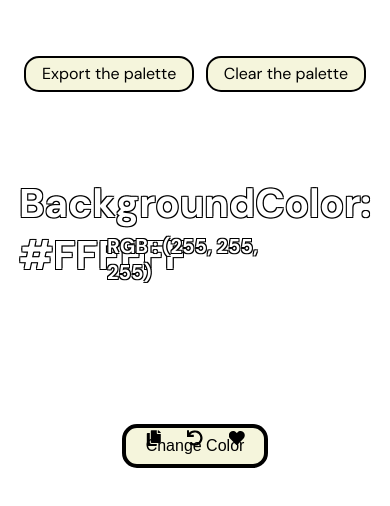
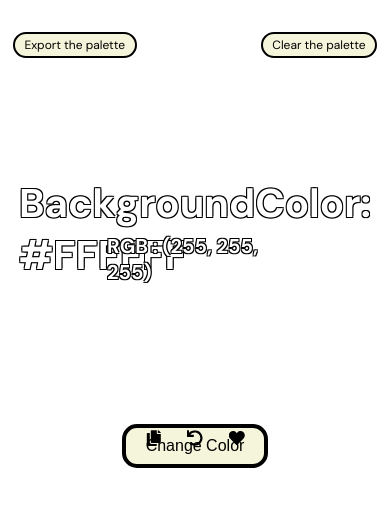
Before and after one commit to melpsh/colorExtender, a React (Vite) app: page / in a window 390 px wide. Shown: the top 506 px of the page. Built offline with nearby package versions, Linux system fonts and the light colour scheme; a web font is replaced by a local one.

Commit message:
some css improvment

```diff
--- a/src/components/Button.css
+++ b/src/components/Button.css
@@ -3,10 +3,10 @@
     box-shadow: 0 0 0 0;
   }
   50% {
-    box-shadow: 0 0 0 50vw;
+    box-shadow: 0 0 0 20vw; /* Reduce the box-shadow for smaller screens */
   }
   0% {
-    box-shadow: 0 0 0 100vw;
+    box-shadow: 0 0 0 40vw; /* Adjust initial size */
   }
 }
 
@@ -66,10 +66,6 @@
     1px 1px 0 black;
 }
 
-.MdClose {
-  border: #ffffff;
-}
-
 .icon {
   padding: 1.5rem;
   font-size: 20px;
@@ -113,7 +109,6 @@
   font-optical-sizing: auto;
   font-size: 25px;
   font-weight: 600;
-  font-style: normal;
 }
 
 .colorRGB {
@@ -127,10 +122,8 @@
   justify-content: center;
   align-items: center;
   font-family: "DM Sans", sans-serif;
-  font-optical-sizing: auto;
   font-size: 25px;
   font-weight: 600;
-  font-style: normal;
 }
 
 button.pulse_btn.active {
@@ -153,13 +146,11 @@ button {
   display: flex;
   justify-content: center;
   align-items: center;
-  flex-direction: column; /* Ensure vertical alignment */
+  flex-direction: column;
   height: 100vh;
   font-family: "Madimi One", sans-serif;
   font-weight: 400;
-  font-style: normal;
   font-size: 25px;
-  font-weight: 300;
   padding: 1rem;
 }
 
--- a/src/components/colorPalette.css
+++ b/src/components/colorPalette.css
@@ -1,7 +1,3 @@
-/* .color-palette-container {
-  position: relative;
-} */
-
 .clear-palette-btn, .export-palette-btn {
   background-color: beige;
   border: 2px solid;
@@ -25,7 +21,7 @@
   left: 1rem;
 }
 
-/* .color-palette {
+.color-palette {
   display: flex;
   flex-wrap: wrap;
   justify-content: center;
@@ -41,9 +37,9 @@
   border-radius: 8px;
   box-shadow: 0px 4px 8px rgba(0, 0, 0, 0.4);
   transition: transform 0.3s ease, box-shadow 0.3s ease;
-} */
+}
 
-/* .remove-icon {
+.remove-icon {
   position: absolute;
   top: 5px;
   right: 5px;
@@ -63,4 +59,49 @@
   justify-content: center;
   align-items: center;
   font-size: 16px;
-} */
+}
+
+/* Responsive adjustments */
+@media screen and (max-width: 768px) {
+  .color-square {
+    width: 80px;
+    height: 80px;
+    margin: 8px;
+  }
+
+  .clear-palette-btn, .export-palette-btn {
+    padding: 0.4rem 0.8rem;
+    font-size: 14px;
+    top: 2rem;
+  }
+
+  .clear-palette-btn {
+    right: 0.5rem;
+  }
+
+  .export-palette-btn {
+    left: 0.5rem;
+  }
+}
+
+@media screen and (max-width: 480px) {
+  .color-square {
+    width: 60px;
+    height: 60px;
+    margin: 5px;
+  }
+
+  .clear-palette-btn, .export-palette-btn {
+    padding: 0.3rem 0.6rem;
+    font-size: 12px;
+    top: 1.5rem;
+  }
+
+  .clear-palette-btn {
+    right: 0.3rem;
+  }
+
+  .export-palette-btn {
+    left: 0.3rem;
+  }
+}
```
Also changed, not shown: 1 other file (tests, documents, lock files or other folders).
